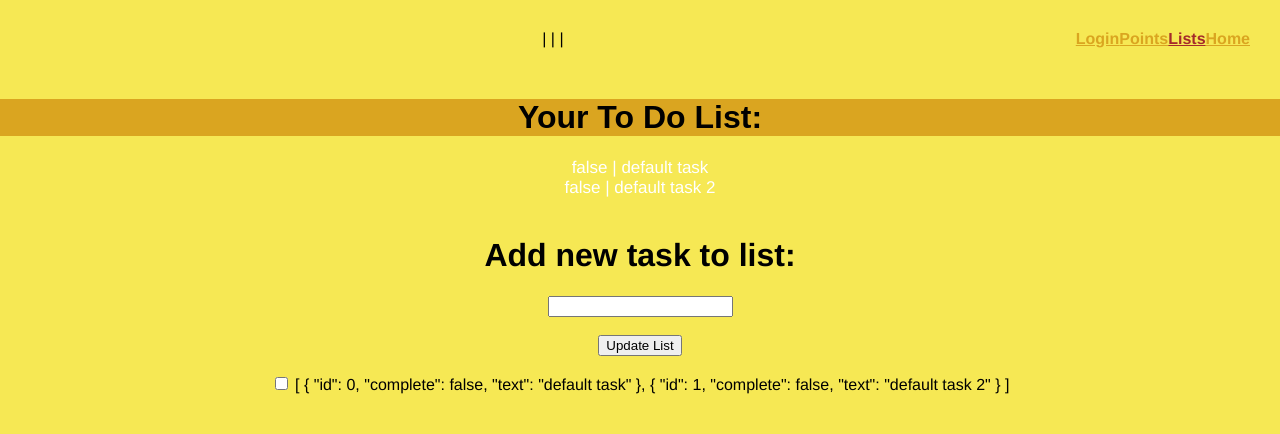
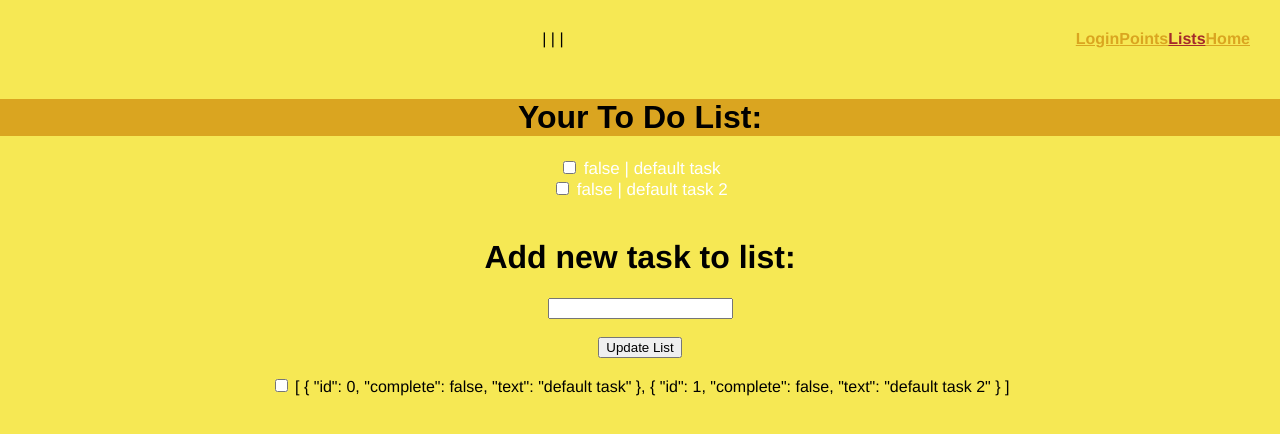
Before and after one commit to devclub-hackathon-2023/hackathon-2023, a Vue app in the folder frontend/: page /ViewToDos in a window 1280 px wide. Shown: the top 434 px of the page. Built offline with nearby package versions, Linux system fonts and the light colour scheme.

Commit message:
New checkboxes

```diff
--- a/frontend/src/components/taskItem.vue
+++ b/frontend/src/components/taskItem.vue
@@ -1,17 +1,29 @@
 <template>
   <div>
+    <input type = "checkbox" @click= "onCheckBoxClicked">
+    {{ addtxt }}
     <!-- <input type="checkbox" v-bind="complete"/> -->
     <!-- <h2>{{ text }}</h2> -->
-    <span>{{ task.complete }} | {{ task.text }}</span>
+    <span>{{ task.complete}} | {{ task.text }} </span>
   </div>
 </template>
 
 <script>
-export default {
+export default
+{
   name: "TaskItem",
-  props: {
+  props:
+  {
     task: Object,
-  }
+  },
+  methods:
+  {
+      onCheckBoxClicked()
+      {
+        console.log(this.complete)
+        console.log("CheckBox clicked!")
+      },
+  },
 }
 </script>
 
```
